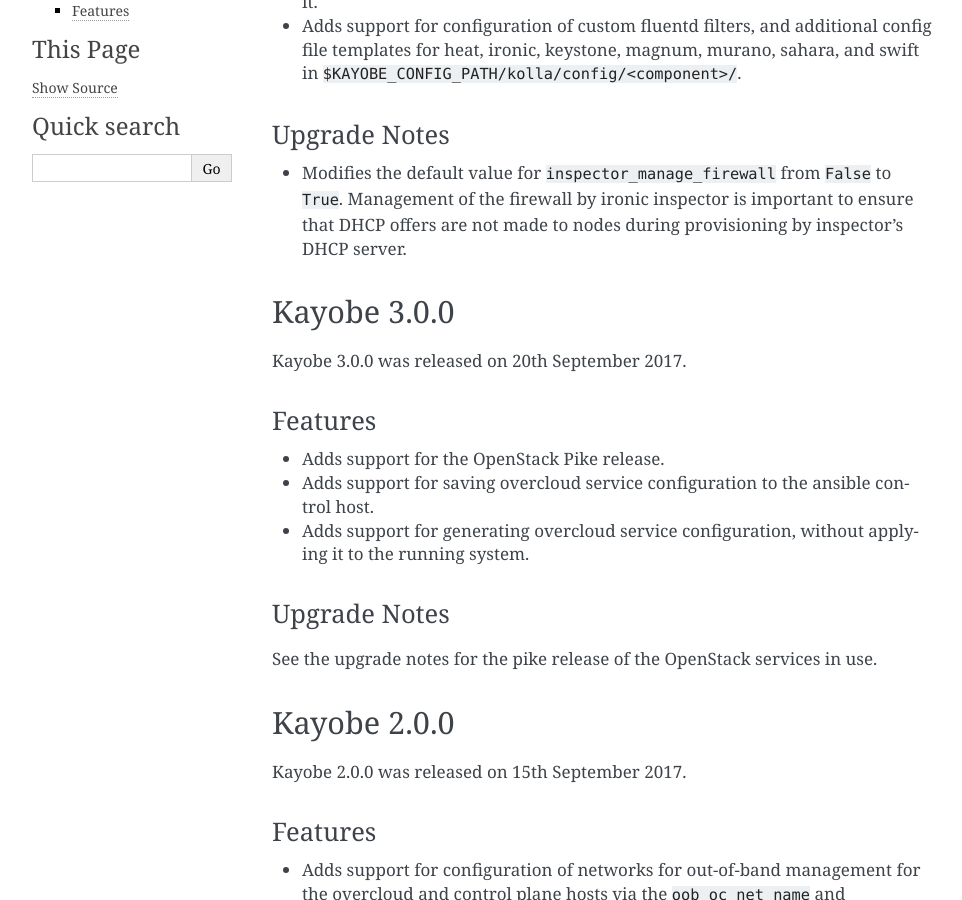
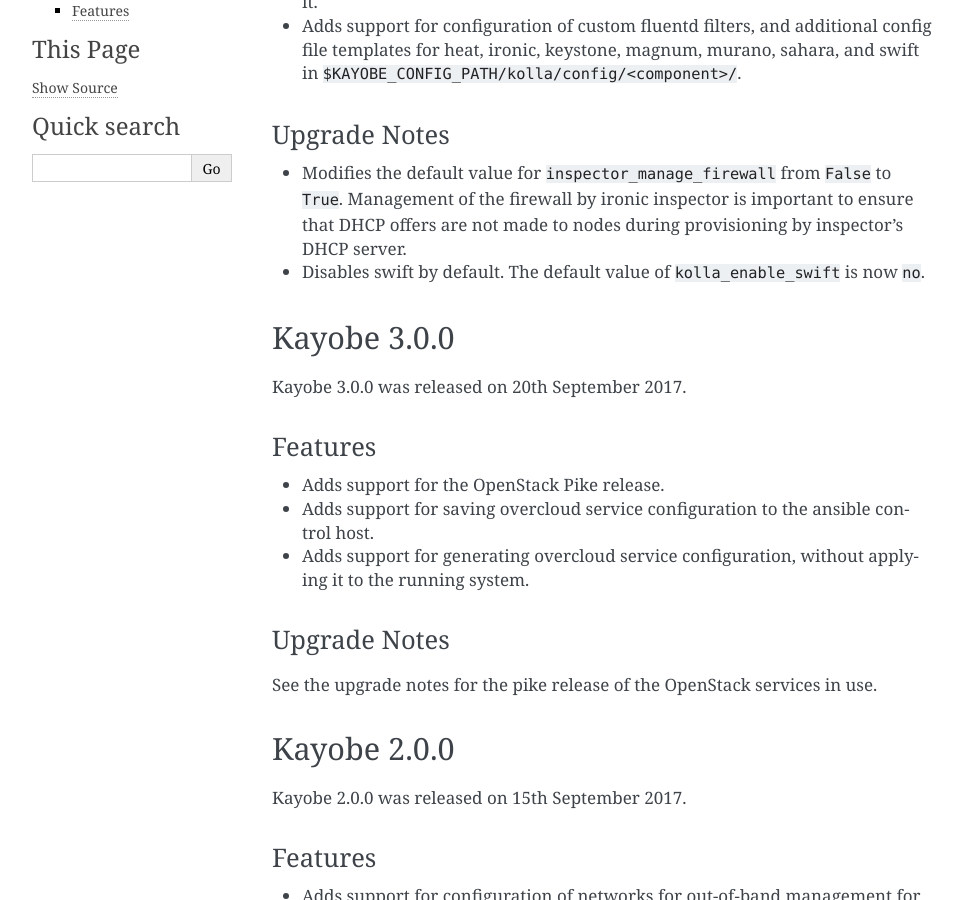
Before and after one commit to openstack/kayobe, a Sphinx documentation site: the page built from doc/source/release-notes.rst, in a window 1280 px wide and 900 px high, scrolled down 367 px. Shown: the whole window, without its empty margins (148-1110 px from the left). Built offline with Sphinx 7.4.7, drawn with Linux system fonts in a browser that asks for light colours.

Commit message:
Disable swift by default
Follow kolla's default value for swift enablement - disabled.

```diff
--- a/doc/source/release-notes.rst
+++ b/doc/source/release-notes.rst
@@ -25,6 +25,8 @@
   to ``True``.  Management of the firewall by ironic inspector is important to
   ensure that DHCP offers are not made to nodes during provisioning by
   inspector's DHCP server.
+* Disables swift by default. The default value of ``kolla_enable_swift`` is
+  now ``no``.
 
 Kayobe 3.0.0
 ============
```
Also changed, not shown: 1 other file.
